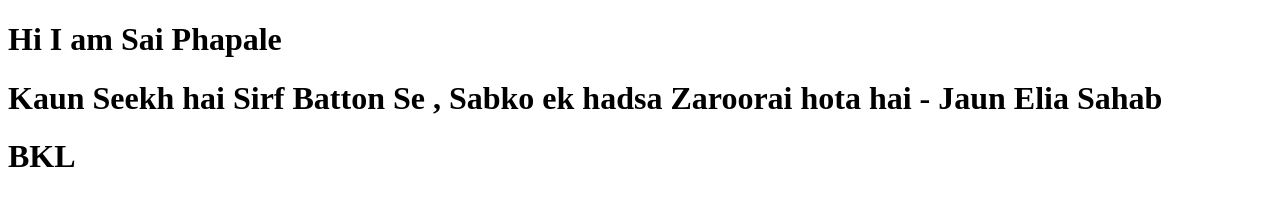
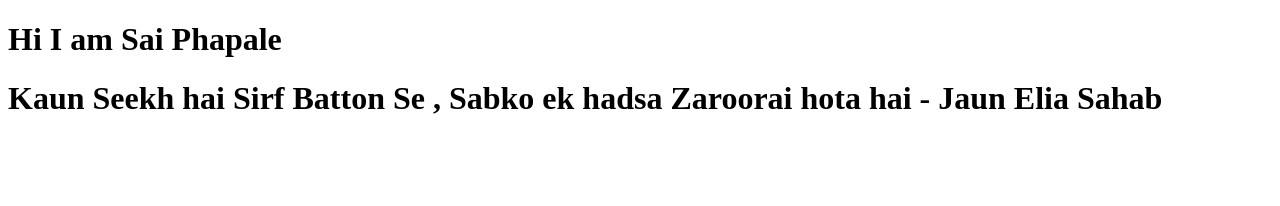
Before and after one commit to PhapaleSai/new_docker_cicd, a plain HTML site: page index.html in a window 1280 px wide. Drawn offline with Linux system fonts and the light colour scheme.

Commit message:
Update index.html

```diff
--- a/index.html
+++ b/index.html
@@ -6,6 +6,5 @@
 <body>
   <h1>Hi I am Sai Phapale </h1>
   <h1>Kaun Seekh hai Sirf Batton Se , Sabko ek hadsa Zaroorai hota hai - Jaun Elia Sahab  </h1>
-  <h1>BKL</h1>
 </body>
 </html>
```
